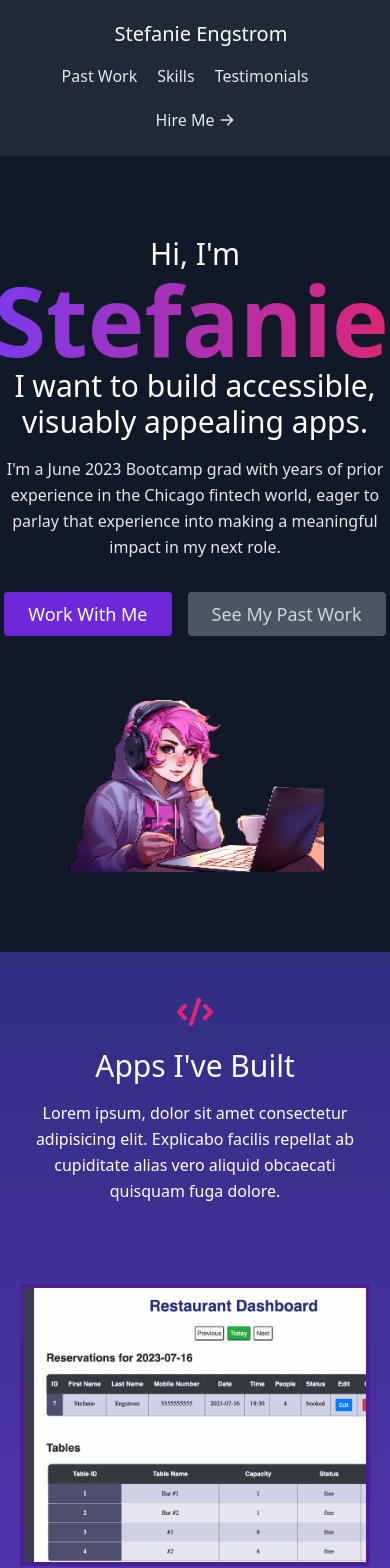
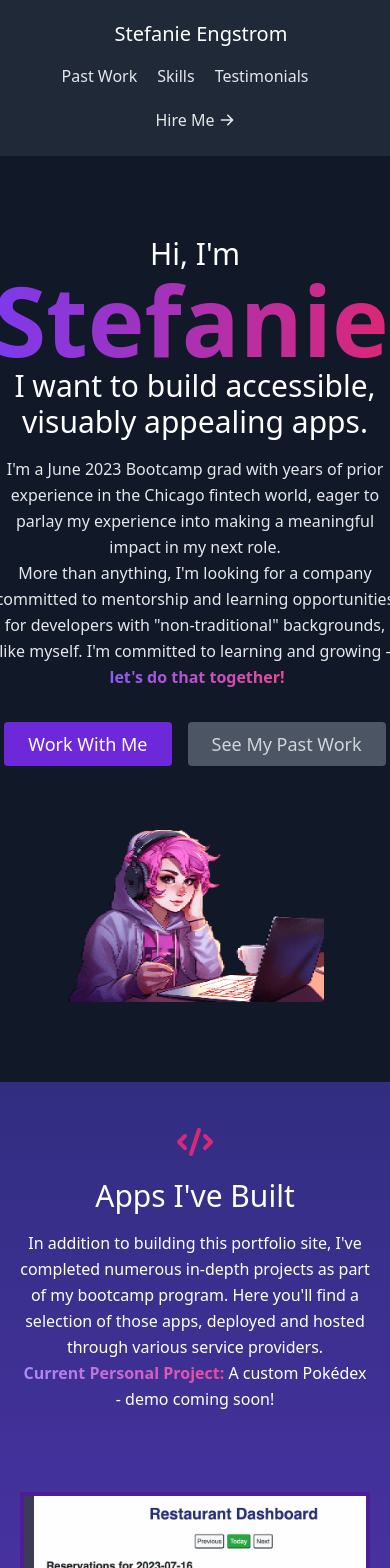
Before and after one commit to s3ngstrom/my-portfolio, a React (Create React App) app: page / in a window 390 px wide. Shown: the top 1568 px of the page. Built offline with nearby package versions, Linux system fonts and the light colour scheme.

Commit message:
Updated personal projects, About styling

```diff
--- a/src/components/About.js
+++ b/src/components/About.js
@@ -19,12 +19,21 @@ export default function About() {
               Stefanie
             </span>
             .
-            <br className="lg:inline-block" /> I want to build accessible, visuably appealing apps.
+            <br className="lg:inline-block" /> I want to build accessible,
+            visuably appealing apps.
           </h1>
           <p className="mb-8 leading-relaxed">
             I'm a June 2023 Bootcamp grad with years of prior experience in the
-            Chicago fintech world, eager to parlay that experience into making
-            a meaningful impact in my next role.
+            Chicago fintech world, eager to parlay my experience into making a
+            meaningful impact in my next role.
+            <br />
+            More than anything, I'm looking for a company committed to
+            mentorship and learning opportunities for developers with
+            "non-traditional" backgrounds, like myself. I'm committed to
+            learning and growing -
+          <span className="font-extrabold text-transparent bg-clip-text bg-gradient-to-r from-purple-500 to-pink-500">
+          &nbsp;let's do that together!
+          </span>
           </p>
           <div className="flex justify-center">
             <button
--- a/src/components/Experience.js
+++ b/src/components/Experience.js
@@ -15,6 +15,14 @@ export default function Testimonials() {
             <div className="p-4 md:w-1/2 w-full">
               <div className="h-full bg-gray-800 bg-opacity-40 p-8 rounded">
                 <TerminalIcon className="text-pink-600 block w-8 text-gray-500 mb-4" />
+                <span className="flex-grow flex flex-col pl-4">
+                    <span className="title-font font-medium text-white text-pink-600">
+                      {job.name}
+                    </span>
+                    <span className="text-gray-500 text-sm uppercase">
+                      {job.company}
+                    </span>
+                  </span>
                 <p className="leading-relaxed mb-6">{job.quote}</p>
                 <div className="inline-flex items-center">
                   <img
@@ -22,14 +30,6 @@ export default function Testimonials() {
                     src={job.image}
                     className="w-12 rounded-full flex-shrink-0 object-cover object-center"
                   />
-                  <span className="flex-grow flex flex-col pl-4">
-                    <span className="title-font font-medium text-white">
-                      {job.name}
-                    </span>
-                    <span className="text-gray-500 text-sm uppercase">
-                      {job.company}
-                    </span>
-                  </span>
                 </div>
               </div>
             </div>
--- a/src/components/Navbar.js
+++ b/src/components/Navbar.js
@@ -15,33 +15,33 @@ export default function Navbar() {
       <div className="container mx-auto flex flex-wrap p-5 flex-col md:flex-row items-center">
       <button
           onClick={() => scrollToSection("about")}
-          className="title-font font-medium text-white mb-4 md:mb-0 ml-3 text-xl focus:outline-none"
+          className="title-font hover:text-pink-500 hover:underline font-medium text-white mb-4 md:mb-0 ml-3 text-xl focus:outline-none"
         >
           Stefanie Engstrom
         </button>
         <nav className="md:mr-auto md:ml-4 md:py-1 md:pl-4 md:border-l md:border-gray-700 flex flex-wrap items-center text-base justify-center">
           <button
             onClick={() => scrollToSection("projects")}
-            className="mr-5 hover:text-white focus:outline-none"
+            className="mr-5 hover:text-pink-500 hover:underline focus:outline-none"
           >
             Past Work
           </button>
           <button
             onClick={() => scrollToSection("skills")}
-            className="mr-5 hover:text-white focus:outline-none"
+            className="mr-5 hover:text-pink-500 hover:underline focus:outline-none"
           >
             Skills
           </button>
           <button
             onClick={() => scrollToSection("testimonials")}
-            className="mr-5 hover:text-white focus:outline-none"
+            className="mr-5 hover:text-pink-500 hover:underline focus:outline-none"
           >
             Testimonials
           </button>
         </nav>
         <button
           onClick={() => scrollToSection("contact")}
-          className="inline-flex items-center bg-gray-800 border-0 py-1 px-3 focus:outline-none hover:bg-gray-700 rounded text-base mt-4 md:mt-0"
+          className="inline-flex items-center bg-gray-800 border-0 py-1 px-3 focus:outline-none hover:bg-pink-700 rounded text-base mt-4 md:mt-0"
         >
           Hire Me
           <ArrowRightIcon className="w-4 h-4 ml-1" />
--- a/src/components/Projects.js
+++ b/src/components/Projects.js
@@ -4,7 +4,10 @@ import { projects } from "../data";
 
 export default function Projects() {
   return (
-    <section id="projects" className="text-white bg-gradient-to-b from-indigo-900 to-purple-600 body-font">
+    <section
+      id="projects"
+      className="text-white bg-gradient-to-b from-indigo-900 to-purple-600 body-font"
+    >
       <div className="container px-5 py-10 mx-auto text-center lg:px-40">
         <div className="flex flex-col w-full mb-20">
           <CodeIcon className="text-pink-600 mx-auto inline-block w-10 mb-4" />
@@ -12,9 +15,15 @@ export default function Projects() {
             Apps I've Built
           </h1>
           <p className="lg:w-2/3 mx-auto leading-relaxed text-base">
-            Lorem ipsum, dolor sit amet consectetur adipisicing elit. Explicabo
-            facilis repellat ab cupiditate alias vero aliquid obcaecati quisquam
-            fuga dolore.
+            In addition to building this portfolio site, I've completed numerous
+            in-depth projects as part of my bootcamp program. Here you'll find a
+            selection of those apps, deployed and hosted through various service
+            providers.
+            <br />
+            <span className="font-extrabold text-transparent bg-clip-text bg-gradient-to-r from-purple-400 to-pink-500">
+              Current Personal Project:
+            </span>
+            &nbsp;A custom Pokédex - demo coming soon!
           </p>
         </div>
         <div className="flex flex-wrap -m-4">
@@ -22,7 +31,8 @@ export default function Projects() {
             <a
               href={project.link}
               key={project.image}
-              className="sm:w-1/2 w-100 p-4">
+              className="sm:w-1/2 w-100 p-4"
+            >
               <div className="flex relative">
                 <img
                   alt="gallery"
@@ -30,7 +40,7 @@ export default function Projects() {
                   src={project.image}
                 />
                 <div className="px-8 py-10 relative z-10 w-full border-4 border-gray-800 bg-gray-900 opacity-0 hover:opacity-90">
-                  <h2 className="tracking-widest text-sm title-font font-medium text-green-400 mb-1">
+                  <h2 className="tracking-widest text-sm title-font font-medium text-pink-600 mb-1">
                     {project.subtitle}
                   </h2>
                   <h1 className="title-font text-lg font-medium text-white mb-3">
--- a/src/data.js
+++ b/src/data.js
@@ -35,17 +35,17 @@ export const projects = [
 
 export const jobs = [
   {
-    quote:
+    description:
       "Lorem ipsum dolor sit amet consectetur adipisicing elit. Culpa quod necessitatibus quidem impedit facilis? Distinctio laboriosam veritatis recusandae minus. Voluptatum accusantium hic laudantium soluta ea sapiente cupiditate officia maiores itaque.",
     image: "https://randomuser.me/api/portraits/men/1.jpg",
-    name: "Jesse Hicks",
+    title: "Jesse Hicks",
     company: "Zoozle",
   },
   {
-    quote:
+    description:
       "Lorem ipsum dolor sit amet consectetur adipisicing elit. Culpa quod necessitatibus quidem impedit facilis? Distinctio laboriosam veritatis recusandae minus. Voluptatum accusantium hic laudantium soluta ea sapiente cupiditate officia maiores itaque.",
     image: "https://randomuser.me/api/portraits/men/94.jpg",
-    name: "Ruben Alvarez",
+    title: "Ruben Alvarez",
     company: "Dooble.io",
   },
 ];
```
